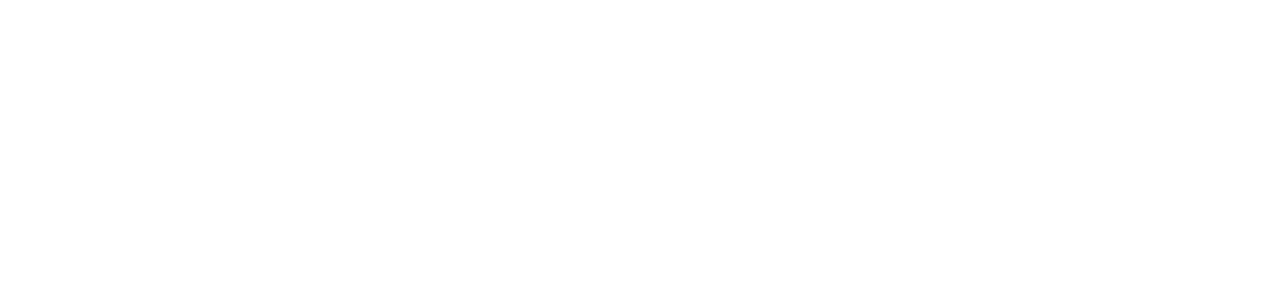
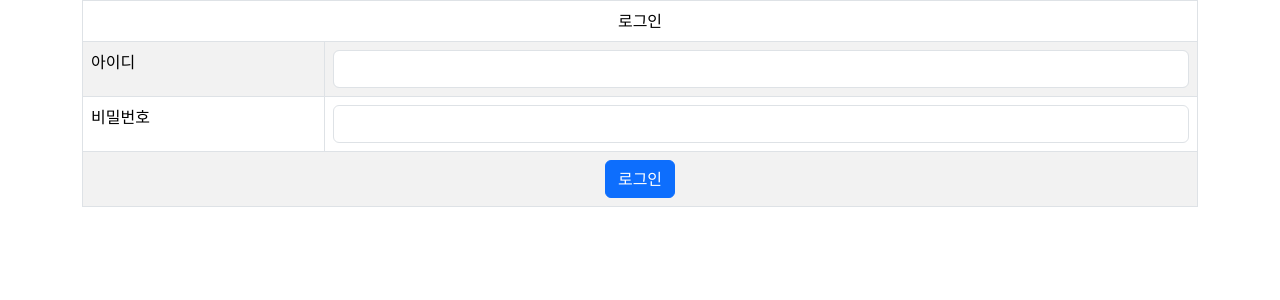
Before and after one commit to Jyservice781/nc13_reactspring_front, a React (Create React App) app: page / in a window 1280 px wide. Before the commit this address had no page. Shown: the top 300 px of the page. Built offline with nearby package versions, Linux system fonts and the light colour scheme.

Commit message:
react connect spring 05

```diff
--- a/src/App.js
+++ b/src/App.js
@@ -4,6 +4,7 @@ import ShowOne from "./board/ShowOne";
 import ShowList from "./board/ShowList";
 import Write from "./board/Write";
 import Update from "./board/Update";
+import Auth from "./user/Auth";
 
 function App() {
     return (
@@ -13,6 +14,7 @@ function App() {
                 <Route path="/board/showList/:pageNo" element={<ShowList />} />
                 <Route path="/board/write" element={<Write />} />
                 <Route path="/board/update/:id" element={<Update />} />
+                <Route path="/" element={<Auth />} />
             </Routes>
         </div>
     );
--- a/src/board/ShowList.js
+++ b/src/board/ShowList.js
@@ -1,12 +1,20 @@
-import {useNavigate, useParams} from "react-router-dom";
+import {useLocation, useNavigate, useParams} from "react-router-dom";
 import Container from "react-bootstrap/Container";
 import React, {useEffect, useState} from "react";
 import axios from "axios";
 import Table from 'react-bootstrap/Table';
-import {PageItem, Pagination} from "react-bootstrap";
+import {Pagination} from "react-bootstrap";
 
 
 let ShowList = () => {
+    // -----------  security 설정값 -> user 정보 받아올 애임  -----------------
+    let location = useLocation()
+    let userInfo = location.state.userInfo
+
+
+    //  ---------------------------------------------------------------------
+
+
     let params = useParams()
     let pageNo = params.pageNo
 
@@ -14,21 +22,26 @@ let ShowList = () => {
     let navigate = useNavigate()
 
     let moveToSingle = (id) => {
-        navigate('/board/showOne/' + id)
+        navigate('/board/showOne/' + id, {state: {userInfo: userInfo}})
     }
 
     let moveToPage = (pageNo) => {
-        navigate(`/board/showList/` + pageNo)
+        navigate(`/board/showList/` + pageNo, {state: {userInfo: userInfo}})
     }
 
     useEffect(() => {
         let selectList = async () => {
             let resp = await axios
-                .get("http://localhost:8080/board/showList/" + pageNo, {})
+                .get("http://localhost:8080/board/showList/" + pageNo, {
+                    withCredentials: true
+
+                })
+                // boardList 에서 user 사용자의 정보를
+                // 필요로 하기 때문에 넣어준다
                 .catch((e) => {
                     // 에러 발생시에 catch 를 통해서 어떠한 행동을 할지 지정해줄 수 있다.
                     console.error(e)
-                    window.location.href = '/board/showList/1'
+                    moveToPage(1)
                 })
 
             // html 통신을 할때 문제가 없으면 200 이 나온다.
@@ -83,7 +96,6 @@ let TableRow = ({board, moveToSingle}) => {
 
 let MyPagination = ({startPage, endPage, currentPage, moveToPage, maxPage}) => {
     let items = []
-    console.log(items);
     for (let i = startPage; i <= endPage; i++) {
         items.push(
             <Pagination.Item key={i} active={i === currentPage} onClick={() => moveToPage(i)}>
@@ -94,12 +106,14 @@ let MyPagination = ({startPage, endPage, currentPage, moveToPage, maxPage}) => {
 
     return (
         <Pagination className={"justify-content-center"}>
-            <Pagination.First onClick={() => {moveToPage(1)}}/>
-                {items}
-            <Pagination.Last onClick={() => {moveToPage(maxPage)}}/>
+            <Pagination.First onClick={() => {
+                moveToPage(1)
+            }}/>
+            {items}
+            <Pagination.Last onClick={() => {
+                moveToPage(maxPage)
+            }}/>
         </Pagination>
-
-
     )
 }
 
--- a/src/board/ShowOne.js
+++ b/src/board/ShowOne.js
@@ -1,4 +1,4 @@
-import {useNavigate, useParams} from "react-router-dom";
+import {useLocation, useNavigate, useParams} from "react-router-dom";
 import axios from 'axios'
 import {useEffect, useState} from "react";
 import 'bootstrap/dist/css/bootstrap.min.css';
@@ -13,10 +13,24 @@ let ShowOne = () => {
     let params = useParams()
     let [data, setData] = useState({})
     let id = parseInt(params.id)
+
+    // user 가 해당 location 에 userInfo 를 넣어서 해당 내용을
+    // 확인 할 수 있도록 접근을 허용함. -> security 설정값 넣고 난 이후 사용자가 접근 할 수 있는지에 대한 설정이 필요하다.
+    let location = useLocation()
+    let userInfo = location.state.userInfo
+
     let navigate = useNavigate()
     // 페이지 이동을 시킬 때 사용함 태그 형식이 아니라 함수의 형태로 이동시킬떄 사용 가능하다.
     let goBack = () => {
-        navigate(-1)
+        navigate('/board/showList/1', {state: {userInfo: userInfo}})
+    }
+
+    let onUpdate = () => {
+        navigate('/board/update/' + id, {state: {userInfo: userInfo}})
+    }
+
+    let onDelete = () => {
+        navigate('/board/delete/' + id)
     }
 
 
@@ -28,7 +42,9 @@ let ShowOne = () => {
     useEffect(() => {
         let selectOne = async () => {
             try {
-                let resp = await axios.get('http://localhost:8080/board/showOne/' + id, {})
+                let resp = await axios.get('http://localhost:8080/board/showOne/' + id, {
+                    withCredentials: true
+                })
                 if (resp.status === 200) {
                     setData(resp.data)
                 }
@@ -39,11 +55,26 @@ let ShowOne = () => {
         selectOne()
     }, [])
 
+    let onLogOut = async () => {
+        let response = await axios.post('http://localhost:8080/user/logOut', {
+           withCredentials: true
+        })
+
+        if (response.status === 200) {
+           navigate("/")
+        }
+
+    }
+
     return (
         <Container className={"mt-3"}>
             <Table striped bordered hover>
                 <thead>
-
+                <tr>
+                    <td colSpan={2} className={'text-end'}>
+                        <Button onClick={onLogOut}>로그아웃</Button>
+                    </td>
+                </tr>
                 </thead>
                 <tbody>
                 <tr>
@@ -65,6 +96,14 @@ let ShowOne = () => {
                 <tr>
                     <td colSpan={2}>{data.content}</td>
                 </tr>
+                {data.writerId === userInfo.id ?
+                    <tr>
+                        <td colSpan={2} className={'text-center'}>
+                            <Button className={'m-2'} onClick={onUpdate}>수정하기</Button>
+                            <Button>삭제하기</Button>
+                        </td>
+                    </tr>
+                    : null}
                 <tr>
                     <td colSpan={2} className={"text-center"}>
                         <Button variant="outline-primary" onClick={goBack}>뒤로가기</Button>
--- a/src/board/Update.js
+++ b/src/board/Update.js
@@ -1,11 +1,17 @@
 import {Button, Container, FormControl, Table} from "react-bootstrap";
-import {useNavigate, useParams} from "react-router-dom";
+import {useLocation, useNavigate, useParams} from "react-router-dom";
 import axios from "axios";
 import {useEffect, useState} from "react";
 
 let Update = () => {
     let params = useParams()
     let id = params.id
+
+    // -----------  user 정보 가져오기  -------------
+    let location = useLocation()
+    let userInfo = location.state.userInfo
+
+
     let [inputs, setInputs] = useState({
         title: '',
         content: ''
@@ -13,7 +19,9 @@ let Update = () => {
     // 기존의 데이터를 가져오기
     useEffect(() => {
         let getUpdate = async () => {
-            let resp = await axios.get('http://localhost:8080/board/showOne/' + id)
+            let resp = await axios.get('http://localhost:8080/board/showOne/' + id, {
+                withCredentials: true
+            })
 
             if (resp.status === 200) {
                 setInputs(resp.data)
@@ -33,14 +41,19 @@ let Update = () => {
 
     let navigate = useNavigate()
     let moveToNext = (id) => {
-        navigate(`/board/showOne/${id}`)
+        navigate(`/board/showOne/${id}`, {state: {userInfo: userInfo}})
     }
 
-    let onSubmit = async(e) => {
+    let onSubmit = async (e) => {
         e.preventDefault()
-        let resp = await axios.post('http://localhost:8080/board/update', inputs)
-        if(resp.status === 200){
-            moveToNext(resp.data.destId)
+        // 강제로 때려박는 행위를 막음.
+        if (inputs.writerId === userInfo.id) {
+            let resp = await axios.post('http://localhost:8080/board/update', inputs, {
+                withCredentials: true
+            })
+            if (resp.status === 200) {
+                moveToNext(resp.data.destId)
+            }
         }
     }
 
--- a/src/board/Write.js
+++ b/src/board/Write.js
@@ -1,5 +1,5 @@
 import {useState} from "react";
-import {Button, Container, Form, FormControl, Table} from "react-bootstrap";
+import {Button, Container, FormControl, Table} from "react-bootstrap";
 import axios from "axios";
 import {useNavigate} from "react-router-dom";
 
@@ -27,7 +27,6 @@ let Write = () => {
         e.preventDefault()
         try {
             let resp = await axios.post("http://localhost:8080/board/write", inputs)
-            console.log(resp)
 
             if(resp.data.resultId !== undefined){
                 moveToNext(resp.data.resultId)
--- /dev/null
+++ b/src/user/Auth.js
@@ -0,0 +1,82 @@
+import {Button, Container, FormControl, Table} from "react-bootstrap";
+import {useState} from "react";
+import axios from "axios";
+import {useNavigate} from "react-router-dom";
+
+let Auth = () => {
+    let [inputs, setInputs] = useState({
+        username: '',
+        password: ''
+    })
+    // 비구조적 할당
+    //let {username, password} = inputs
+
+    let onChange = (e) => {
+        let {name, value} = e.target
+        setInputs({
+            ...inputs,
+            [name]: value
+        })
+    }
+
+    let navigate = useNavigate()
+
+    let onSubmit = async (e) => {
+        e.preventDefault();
+
+        // json 형식으로 변환
+        let formData = new FormData()
+        formData.append("username", inputs.username)
+        formData.append("password", inputs.password)
+        let response = await axios({
+            url: 'http://localhost:8080/user/auth',
+            method: 'POST',
+            data: formData,
+            withCredentials: true
+        })
+
+        // user 정보를 받아오기 위해서
+        if (response.status === 200 && response.data.result === 'success') {
+            let userInfo = {
+                id: response.data.id,
+                role: response.data.role,
+                nickname: response.data.nickname
+            }
+            navigate('/board/showList/1', {state: {userInfo: userInfo}})
+        }
+    }
+    //let response = await axios.post("http://localhost:8080/user/auth", inputs)
+
+    return (
+        <Container>
+            <form onSubmit={onSubmit}>
+                <Table striped hover bordered>
+                    <thead>
+                    <tr>
+                        <td colSpan={2} className={'text-center'}>로그인</td>
+                    </tr>
+                    </thead>
+                    <tbody>
+                    <tr>
+                        <td>아이디</td>
+                        <td><FormControl type={'text'} name={'username'} value={inputs.username} onChange={onChange}/>
+                        </td>
+                    </tr>
+                    <tr>
+                        <td>비밀번호</td>
+                        <td><FormControl type={'password'} name={'password'} value={inputs.password}
+                                         onChange={onChange}/></td>
+                    </tr>
+                    <tr>
+                        <td colSpan={2} className={'text-center'}>
+                            <Button type={'submit'}>로그인</Button>
+                        </td>
+                    </tr>
+                    </tbody>
+                </Table>
+            </form>
+        </Container>
+    )
+}
+
+export default Auth;
```
